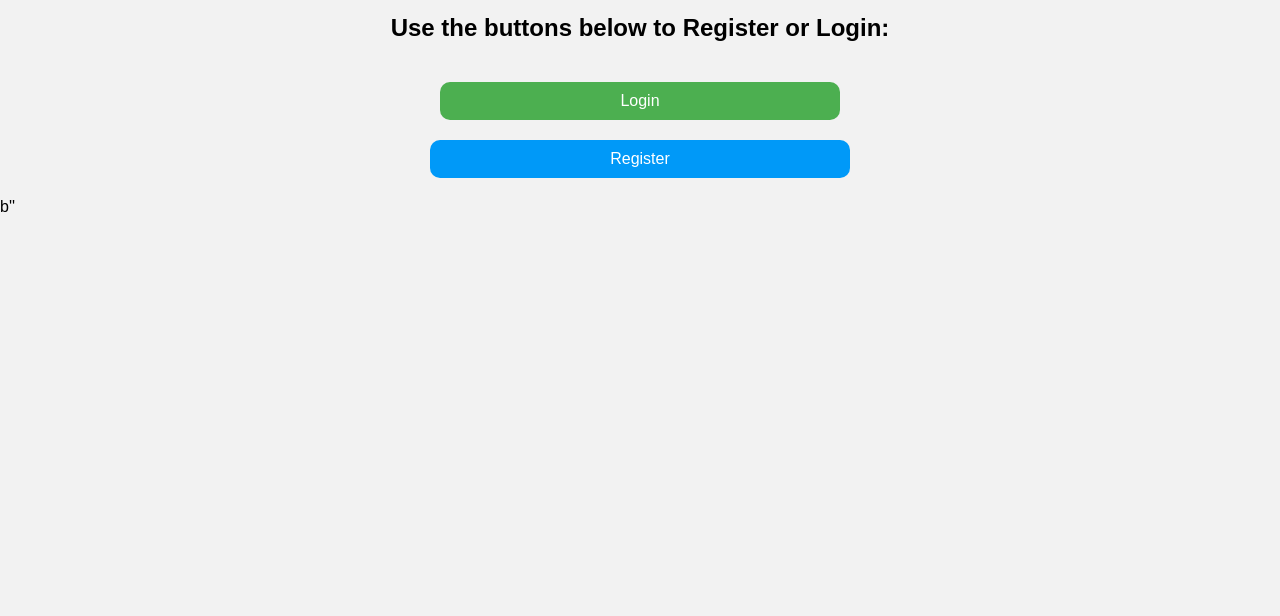
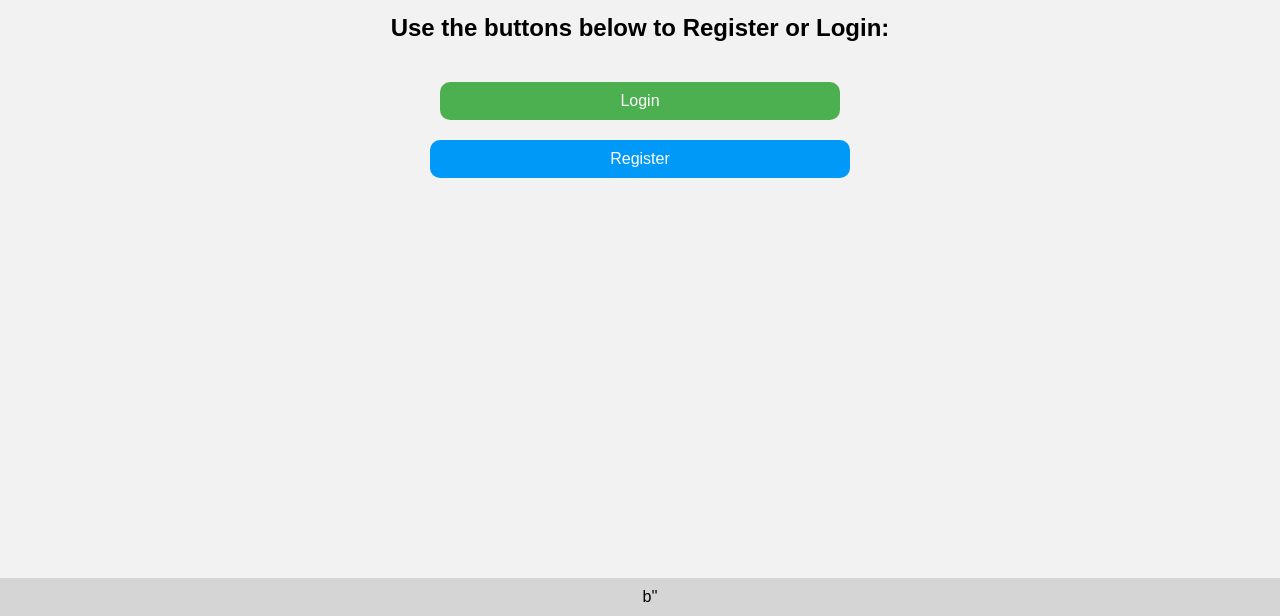
Before and after one commit to TheGamingGod85/Hackathon, a Flask app: page / in a window 1280 px wide. Shown: the part 184-800 px from the top of the page. Run offline with Flask 3, Linux system fonts and the light colour scheme; data that the repository does not hold is empty.

Commit message:
styled footer

```diff
--- a/app.py
+++ b/app.py
@@ -308,7 +308,7 @@
         pass64 = base64.b64encode(password.encode('utf-8'))
 
         user_ref = db.collection('users').document(user_id)
-        totp_secret = user_ref.get().to_dict()['totp_secred']
+        totp_secret = user_ref.get().to_dict()['totp_secret']
         user_pass  = user_ref.get().to_dict()['password']
 
         if pass64 == user_pass:
--- a/static/styles.css
+++ b/static/styles.css
@@ -464,3 +464,15 @@
 .button-totp:hover {
     background-color: #0099f8;
 }
+
+
+.footer {
+    position: fixed;
+    left: 0;
+    bottom: 0;
+    padding: 10px;
+    width: 100%;
+    background-color: rgb(213, 213, 213);
+    color: rgb(0, 0, 0);
+    text-align: center;
+  }
--- a/templates/Index.html
+++ b/templates/Index.html
@@ -24,5 +24,5 @@
 
     </div>
 </body>
-<footer>{{ access }}</footer>
+<footer class="footer">{{ access }}</footer>
 </html>
--- a/templates/aiguidance.html
+++ b/templates/aiguidance.html
@@ -15,5 +15,5 @@
         {{ gudance | safe }}
     </div>
 </body>
-<footer>{{ access }}</footer>
+<footer class="footer">{{ access }}</footer>
 </html>
--- a/templates/dashboard.html
+++ b/templates/dashboard.html
@@ -12,9 +12,9 @@
         <button onclick="openModal('billModal')" class="button-reminder button">Set Bill Reminder</button>
         <button onclick="openModal('goalModal')" class=" button-goal button">Set Financial Goal</button>
         <button onclick="openModal('addRecordModal')" class="button-record button">Add Record</button>
-        <form action="{{ url_for('aiguidance') }}" method="post" style="margin-top: 20px;">
+        <form action="{{ url_for('index') }}" method="post" style="margin-top: 20px;">
             <button type="submit" class="button-guidance button">Get AI Guidance</button>
-        </form>
+        </form> <!-- change index to aiguidance -->
     </div>
     <button onclick="openModal('totpmodal')" class="totp-form button-totp">Show TOTP Secret</button>
 
@@ -259,4 +259,5 @@
 
 
 </body>
+<footer class="footer">{{ access }}</footer>
 </html>
--- a/templates/forgotpassword.html
+++ b/templates/forgotpassword.html
@@ -24,5 +24,5 @@
         <button type="submit" class="button-submit">Reset</button>
     </form>
 </body>
-<footer>{{ access }}</footer>
+<footer class="footer">{{ access }}</footer>
 </html>
--- a/templates/login.html
+++ b/templates/login.html
@@ -24,5 +24,5 @@
             <button type="submit" class="button-delete" >Reset Password</button>
         </form>
     </body>
-    <footer>{{ access }}</footer>
+    <footer class="footer">{{ access }}</footer>
 </html>
--- a/templates/register.html
+++ b/templates/register.html
@@ -29,5 +29,5 @@
                 <input type="submit" value="Register" class="button-submit">
             </form>
     </body>
-    <footer>{{ access }}</footer>
+    <footer class="footer">{{ access }}</footer>
     </html>
```
